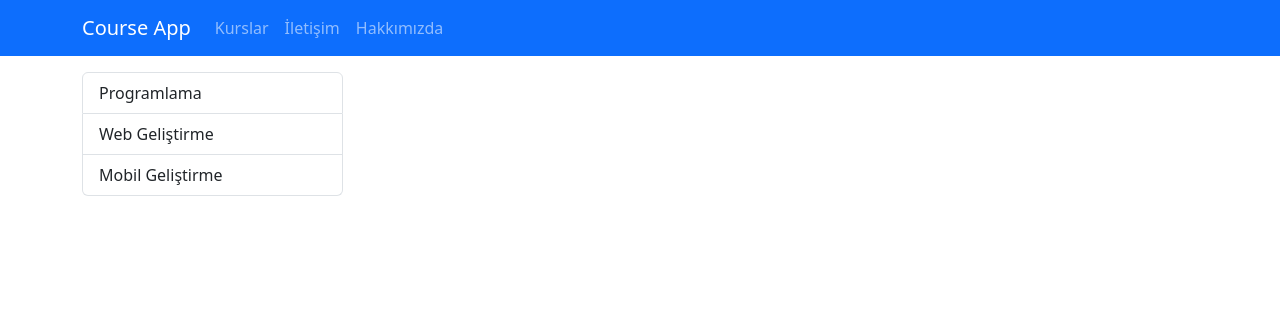
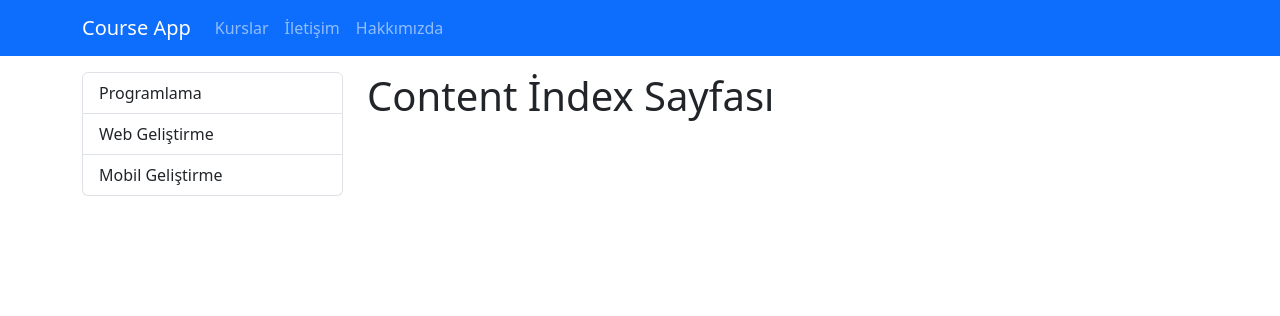
Before and after one commit to kemalozccan/django_test, a Django app: page / in a window 1280 px wide. Shown: the top 316 px of the page. Run offline with Django 4.2, Linux system fonts and the light colour scheme; some libraries are stand-ins or nearby versions.

Commit message:
Layouts dosyası ile navbar ve menu list oluşturuldu.

```diff
--- a/egitim_con/egitim/settings.py
+++ b/egitim_con/egitim/settings.py
@@ -56,7 +56,9 @@ ROOT_URLCONF = 'egitim.urls'
 TEMPLATES = [
     {
         'BACKEND': 'django.template.backends.django.DjangoTemplates',
-        'DIRS': [],
+        'DIRS': [
+            BASE_DIR / 'templates'
+        ],
         'APP_DIRS': True,
         'OPTIONS': {
             'context_processors': [
--- a/egitim_con/pages/templates/index.html
+++ b/egitim_con/pages/templates/index.html
@@ -1,58 +1,5 @@
-<!DOCTYPE html>
-<html lang="en">
-<head>
-    <meta charset="UTF-8">
-    <meta name="viewport" content="width=device-width, initial-scale=1.0">
-    <link rel="stylesheet" href="https://cdnjs.cloudflare.com/ajax/libs/bootstrap/5.3.0/css/bootstrap.min.css" integrity="sha512-t4GWSVZO1eC8BM339Xd7Uphw5s17a86tIZIj8qRxhnKub6WoyhnrxeCIMeAqBPgdZGlCcG2PrZjMc+Wr78+5Xg==" crossorigin="anonymous" referrerpolicy="no-referrer" />
-    <title>Anasayfa</title>
-</head>
-<body>
-    <!--navbar-->
+{% extends 'layout.html' %}
 
-    <nav class="navbar navbar-expand-lg bg-primary navbar-dark">
-        <div class="container">
-            <a href="/" class = "navbar-brand">Course App</a>
-
-            <ul class="navbar-nav me-auto">
-                <li class="nav-item">
-                    <a href="/" class="nav-link">Kurslar</a>
-                </li>
-
-                <li class="nav-item">
-                    <a href="/contact" class="nav-link">İletişim</a>
-                </li>
-
-                <li class="nav-item">
-                    <a href="/about" class="nav-link">Hakkımızda</a>
-                </li>
-
-
-            </ul>
-        </div>
-
-    </nav>
-
-    <div class="container mt-3">
-        <div class="row">
-            <!--MENU-->
-            <div class="col-3">
-                <div class="list-group">
-                    <a href="#" class="list-group-item list-group-item-action">Programlama</a>
-                    <a href="#" class="list-group-item list-group-item-action">Web Geliştirme</a>
-                    <a href="#" class="list-group-item list-group-item-action">Mobil Geliştirme</a>
-
-                </div>
-            </div>
-
-            <!--CONTENT-->
-            <div class="col-9">
-
-            </div>
-
-
-        </div>
-    </div>
-
-    <script src="https://cdnjs.cloudflare.com/ajax/libs/bootstrap/5.3.0/js/bootstrap.min.js" integrity="sha512-3dZ9wIrMMij8rOH7X3kLfXAzwtcHpuYpEgQg1OA4QAob1e81H8ntUQmQm3pBudqIoySO5j0tHN4ENzA6+n2r4w==" crossorigin="anonymous" referrerpolicy="no-referrer"></script>
-</body>
-</html>
+{% block content %}
+    <h1>Content İndex Sayfası</h1>
+{% endblock %}
--- /dev/null
+++ b/egitim_con/templates/layout.html
@@ -0,0 +1,50 @@
+<!DOCTYPE html>
+<html lang="en">
+<head>
+    <meta charset="UTF-8">
+    <meta name="viewport" content="width=device-width, initial-scale=1.0">
+    <link rel="stylesheet" href="https://cdnjs.cloudflare.com/ajax/libs/bootstrap/5.3.0/css/bootstrap.min.css" integrity="sha512-t4GWSVZO1eC8BM339Xd7Uphw5s17a86tIZIj8qRxhnKub6WoyhnrxeCIMeAqBPgdZGlCcG2PrZjMc+Wr78+5Xg==" crossorigin="anonymous" referrerpolicy="no-referrer" />
+    <title>Anasayfa</title>
+</head>
+<body>
+    <!--navbar-->
+    <nav class="navbar navbar-expand-lg bg-primary navbar-dark">
+        <div class="container">
+            <a href="/" class = "navbar-brand">Course App</a>
+
+            <ul class="navbar-nav me-auto">
+                <li class="nav-item">
+                    <a href="/" class="nav-link">Kurslar</a>
+                </li>
+                <li class="nav-item">
+                    <a href="/contact" class="nav-link">İletişim</a>
+                </li>
+                <li class="nav-item">
+                    <a href="/about" class="nav-link">Hakkımızda</a>
+                </li>
+            </ul>
+        </div>
+    </nav>
+
+    <div class="container mt-3">
+        <div class="row">
+            <!--MENU-->
+            <div class="col-3">
+                <div class="list-group">
+                    <a href="#" class="list-group-item list-group-item-action">Programlama</a>
+                    <a href="#" class="list-group-item list-group-item-action">Web Geliştirme</a>
+                    <a href="#" class="list-group-item list-group-item-action">Mobil Geliştirme</a>
+                </div>
+            </div>
+            <!--CONTENT-->
+            <div class="col-9">
+                {% block content %}
+
+                {% endblock %}
+            </div>
+        </div>
+    </div>
+
+    <script src="https://cdnjs.cloudflare.com/ajax/libs/bootstrap/5.3.0/js/bootstrap.min.js" integrity="sha512-3dZ9wIrMMij8rOH7X3kLfXAzwtcHpuYpEgQg1OA4QAob1e81H8ntUQmQm3pBudqIoySO5j0tHN4ENzA6+n2r4w==" crossorigin="anonymous" referrerpolicy="no-referrer"></script>
+</body>
+</html>
```
Also changed, not shown: egitim_con/pages/templates/about.html (+4 -57 lines), egitim_con/pages/templates/contact.html (+4 -57 lines).
